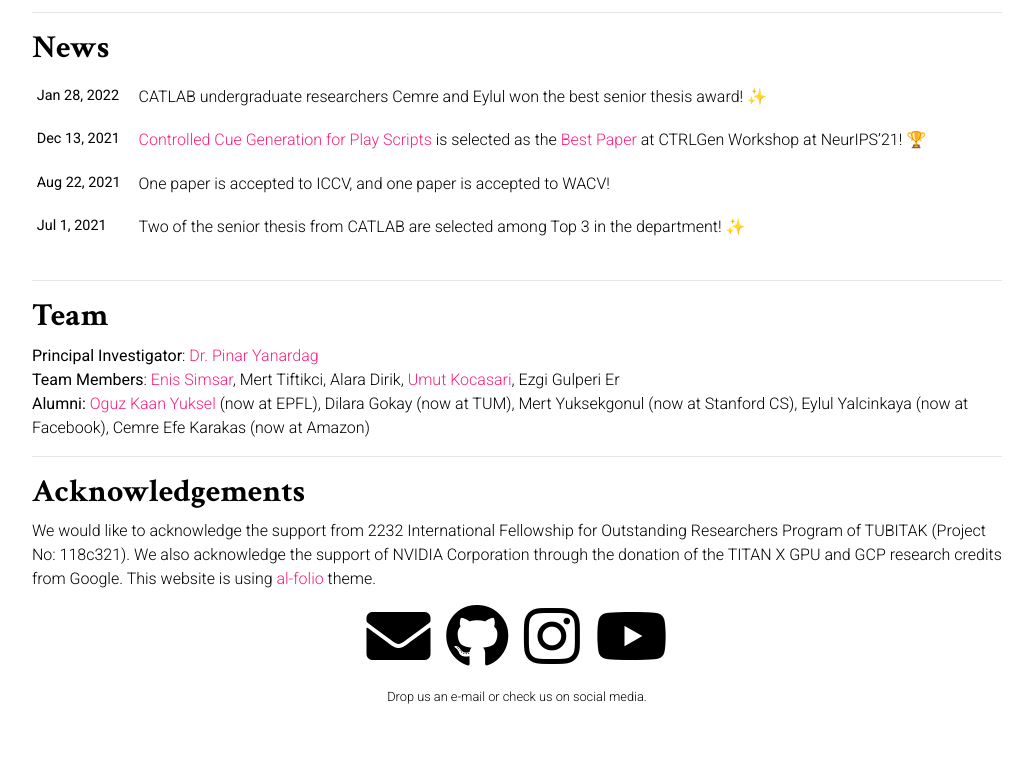
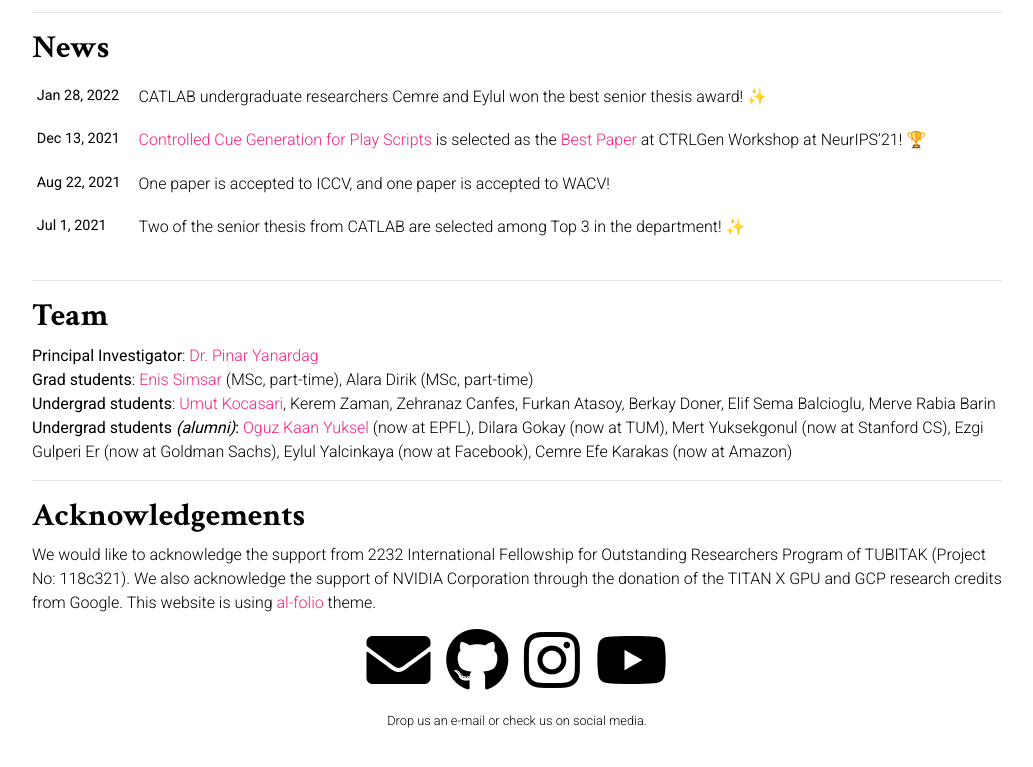
Before and after one commit to catlab-team/catlab-team.github.io, a Jekyll site: the page built from _pages/about.md, in a window 1280 px wide, cut to the strip 535-1335 px from the top of the page. Shown: the top 767 px of the strip, without its empty margins (123-1156 px from the left). Built offline with Jekyll 4.4.1, drawn with Linux system fonts in a browser that asks for light colours; nearby versions of some CDN libraries; emoji names are drawn with the system emoji font; comment, search, counter and statistics services are not loaded; a style sheet for code colours, icons or effects is not loaded.

Commit message:
update students

```diff
--- a/_layouts/about.html
+++ b/_layouts/about.html
@@ -34,8 +34,9 @@ layout: default
 <h2 class="post-title" style="font-family: 'Crimson Text', serif;">Team</h2>
 
 <b>Principal Investigator</b>:  <a href="http://pinguar.org" target="_blank">Dr. Pinar Yanardag</a><br>
-<b>Team Members</b>: <a href="https://enis.dev" target="_blank">Enis Simsar</a>, Mert Tiftikci, Alara Dirik, <a href="https://kocasariumut.github.io" target="_blank">Umut Kocasari</a>, Ezgi Gulperi Er<br>
-<b>Alumni:</b> <a href='https://okyksl.gitlab.io/' target="_blank">Oguz Kaan Yuksel</a> (now at EPFL), Dilara Gokay (now at TUM), Mert Yuksekgonul (now at Stanford CS), Eylul Yalcinkaya (now at Facebook), Cemre Efe Karakas (now at Amazon)
+<b>Grad students</b>: <a href="https://enis.dev" target="_blank">Enis Simsar</a> (MSc, part-time), Alara Dirik (MSc, part-time)<br>
+<b>Undergrad students</b>: <a href="https://kocasariumut.github.io" target="_blank">Umut Kocasari</a>, Kerem Zaman, Zehranaz Canfes, Furkan Atasoy, Berkay Doner, Elif Sema Balcioglu, Merve Rabia Barin<br>
+<b>Undergrad students <i>(alumni)</i>:</b> <a href='https://okyksl.gitlab.io/' target="_blank">Oguz Kaan Yuksel</a> (now at EPFL), Dilara Gokay (now at TUM), Mert Yuksekgonul (now at Stanford CS), Ezgi Gulperi Er (now at Goldman Sachs), Eylul Yalcinkaya (now at Facebook), Cemre Efe Karakas (now at Amazon)
 
 <hr>
 <h2 class="post-title" style="font-family: 'Crimson Text', serif;">Acknowledgements</h2>
```
